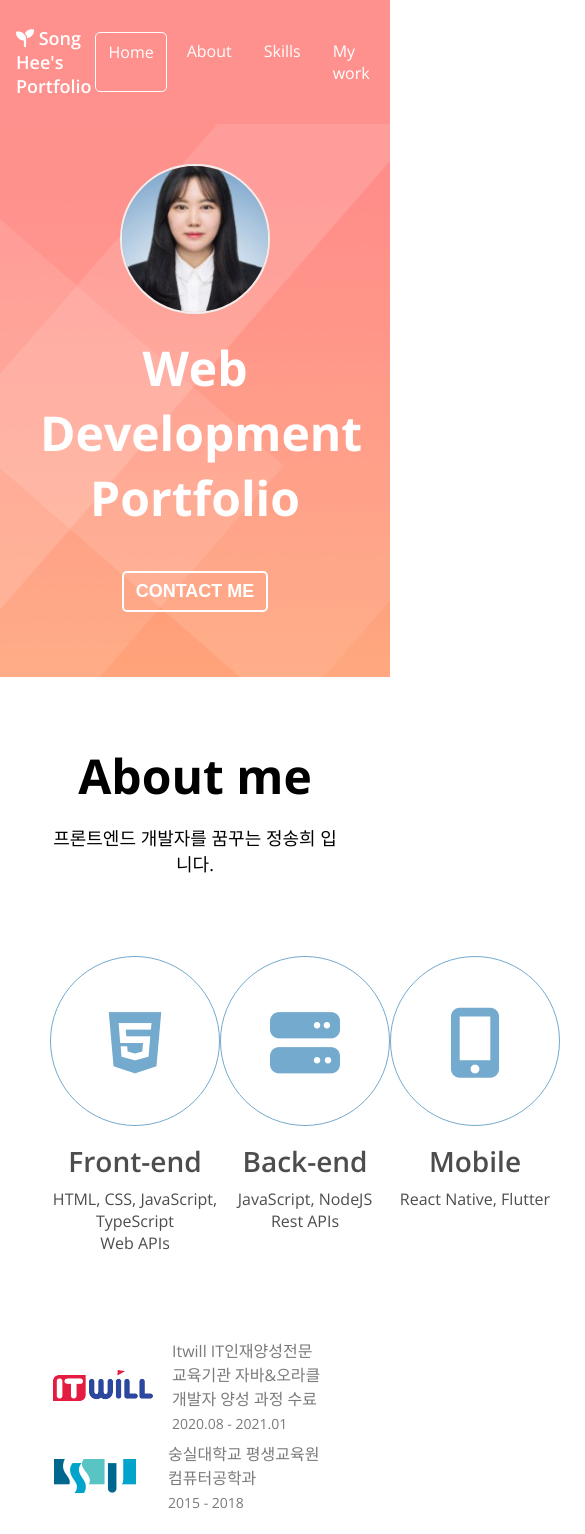
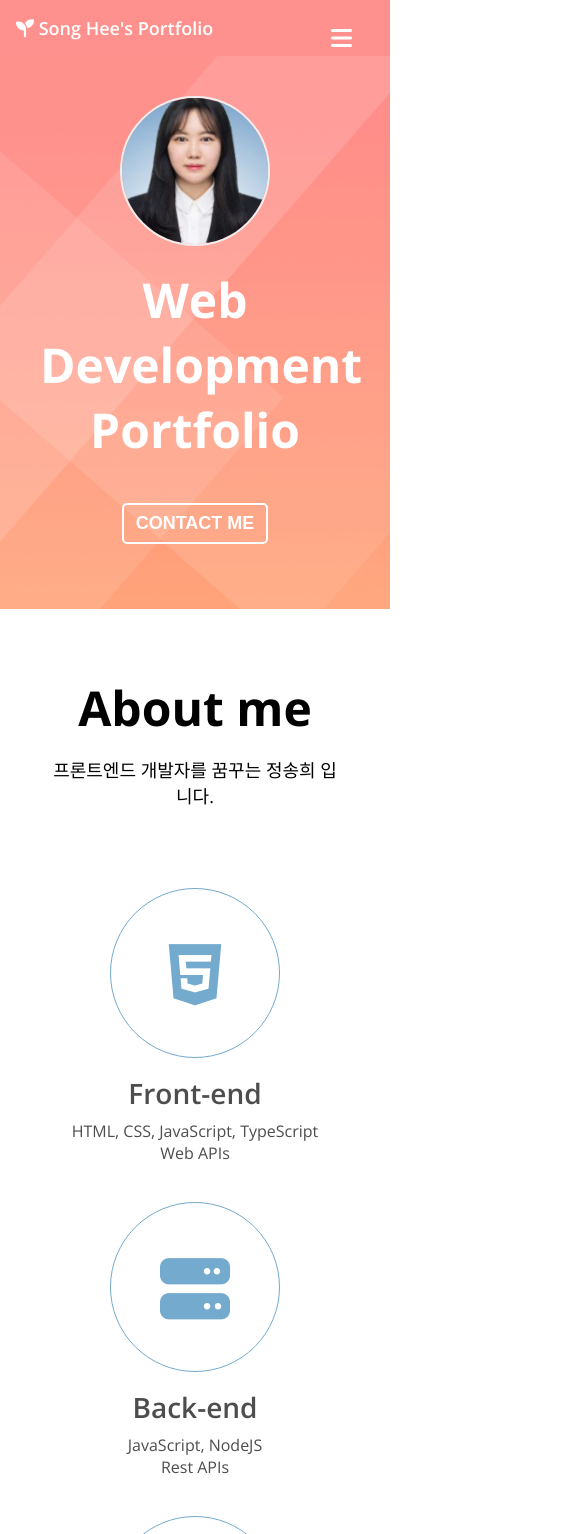
Before and after one commit to sonxxx/portfolio-web, a plain HTML site: page index.html in a window 390 px wide. Shown: the top 1534 px of the page, 585 px wide, since content can reach past the window. Drawn offline with nearby package versions, Linux system fonts and the light colour scheme.

Commit message:
CSS: Responsive ⭐

```diff
--- a/index.html
+++ b/index.html
@@ -29,6 +29,11 @@
       <li class="navbar__menu__item">Testimonial</li>
       <li class="navbar__menu__item">Contact</li>
     </ul>
+
+    <!-- Toggle button -->
+    <button class="navbar__toggle-btn">
+      <i class="fas fa-bars"></i>
+    </button>
   </nav>
 
   <!-- Home -->
--- a/style.css
+++ b/style.css
@@ -97,7 +97,6 @@ p {
   justify-content: space-between;
   background-color: var(--color-pink);
   align-items: center;
-  color: var(--color-white);
   padding: 16px;
 }
 
@@ -108,21 +107,32 @@ p {
 .navbar__logo {
   font-size: var(--font-regular);
   font-weight: var(--weight-semi-bold);
+  color: var(--color-white);
 }
 
 .navbar__menu__item {
   padding: 8px 12px;
   margin: 0 4px;
   cursor: pointer;
-  border-radius: var(--size--border-radius);
+  color: var(--color-white);
 }
 
 .navbar__menu__item.active {
-  border: 1px solid var(--color-white);
+  border-radius: var(--size--border-radius);
 }
 
 .navbar__menu__item:hover {
   background-color: var(--color-dark-pink);
+  border-radius: var(--size--border-radius);
+}
+
+.navbar__toggle-btn {
+  position: absolute;
+  top: 24px;
+  right: 32px;
+  font-size: 24px;
+  color: var(--color-white);
+  display: none;
 }
 
 /* Home */
@@ -445,3 +455,43 @@ p {
   transform: scale(1.1);
   color: var(--color-yellow);
 }
+
+/* For below 768px */
+@media screen and (max-width:768px) {
+  .navbar__toggle-btn {
+    display: block;
+  }
+
+  #navbar {
+    flex-direction: column;
+    align-items: flex-start;
+  }
+
+  .navbar__menu {
+    flex-direction: column;
+    text-align: center;
+    width: 100%;
+    display: none;
+  }
+
+  .about__majors {
+    flex-direction: column;
+  }
+
+  .major {
+    margin-bottom: 38px;
+  }
+
+  .skillset {
+    flex-direction: column;
+  }
+
+  .project {
+    flex-grow: 1;
+  }
+
+  .testimonial__avatar {
+    width: 80px;
+    height: 80px;
+  }
+}
```
